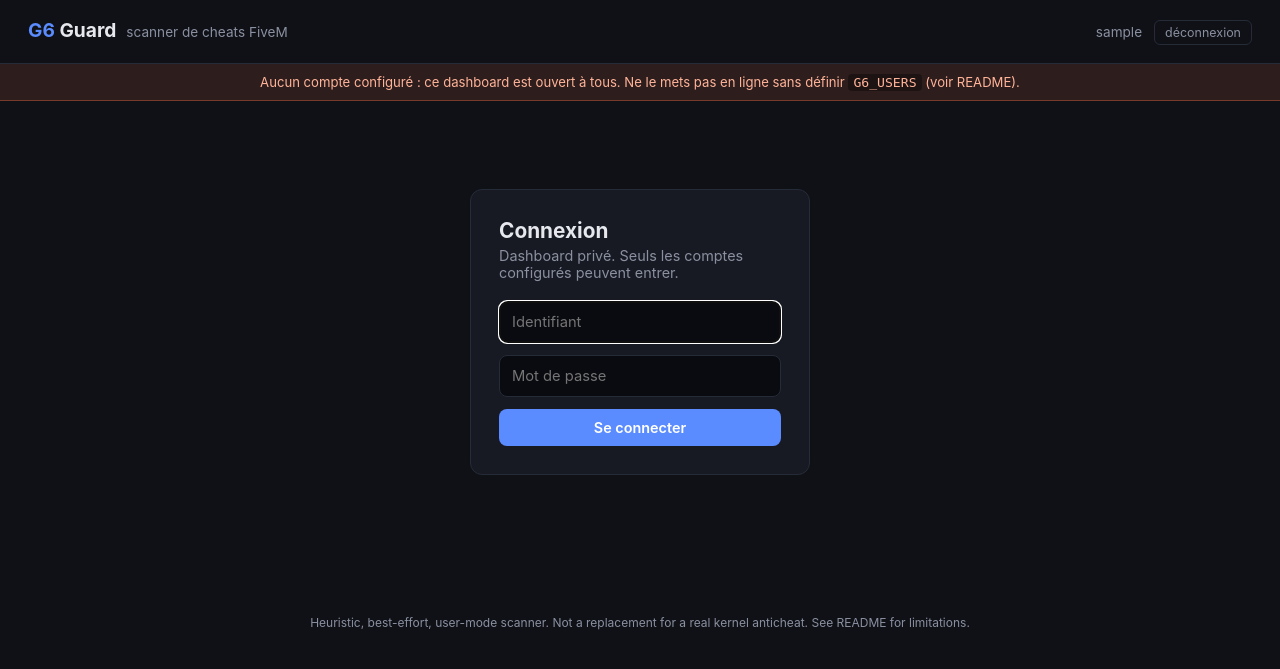
After one commit to noamgille-sketch/G6, a Flask app: template dashboard/templates/login.html in a window 1280 px wide. The commit adds this page. Shown: the top 669 px of the page. Run offline with Flask 3, Linux system fonts and the light colour scheme; the template is opened without the code that fills it, so the values that code supplies are empty; the visitor is signed in with stand-in values (Sample User, id 1).

Commit message:
Add authentication and deployment config for hosting the dashboard
The dashboard exposes every scan result, so putting it on a public URL
without a login would let anyone who finds the address read them and mint
verification links. Adds account-based login with hashed passwords held in
an environment variable, session cookies, and login rate limiting.

The production entry point refuses to boot when no accounts are configured,
so an open dashboard cannot be deployed by accident. Running locally still
works without accounts, with a warning banner.

Owner pages are protected; the pages and API the scanned person needs stay
public, since their client posts without credentials.

The database path is now configurable so a host's volume can be mounted
outside data/ - mounting it over data/ would hide the shipped signature
files. Includes render.yaml and a Procfile.

Co-Authored-By: Claude Opus 5 <noreply@anthropic.com>
Claude-Session: https://claude.ai/code/session_01VCJT7NMgtbUKjkeSRZVbE5

```diff
--- a/dashboard/app.py
+++ b/dashboard/app.py
@@ -1,5 +1,6 @@
 #!/usr/bin/env python3
 import argparse
+import functools
 import os
 import secrets
 import sys
@@ -8,15 +9,87 @@ from datetime import datetime, timedelta, timezone
 
 sys.path.insert(0, os.path.dirname(os.path.dirname(os.path.abspath(__file__))))
 
-from flask import Flask, abort, jsonify, render_template, request, redirect, url_for
+from flask import (
+    Flask, abort, jsonify, render_template, request, redirect, session, url_for,
+)
+from werkzeug.middleware.proxy_fix import ProxyFix
 
-from g6_anticheat import db, profile as profiles
+from g6_anticheat import auth, db, profile as profiles
 from g6_anticheat.engine import persist_report, run_scan
 from g6_anticheat.submission import InvalidSubmission, clean_report
 
 app = Flask(__name__)
 app.config["MAX_CONTENT_LENGTH"] = 1 * 1024 * 1024  # a report is a few KB
+
+# Sessions. A generated key is fine for local use, but on a deployment it
+# must be set, otherwise every restart logs everyone out.
+app.secret_key = os.environ.get("G6_SECRET_KEY") or secrets.token_hex(32)
+app.config.update(
+    SESSION_COOKIE_HTTPONLY=True,
+    SESSION_COOKIE_SAMESITE="Lax",
+    SESSION_COOKIE_SECURE=bool(os.environ.get("G6_HTTPS", "1") == "1"
+                               and os.environ.get("G6_LOCAL") != "1"),
+)
+
+# Behind a host's proxy, so url_for/request.url_root produce the real
+# https:// address instead of http://internal-container.
+app.wsgi_app = ProxyFix(app.wsgi_app, x_for=1, x_proto=1, x_host=1)
+
 _scan_lock = threading.Lock()
+
+
+def login_required(view):
+    """Protect owner-only pages. No-op when no accounts are configured."""
+    @functools.wraps(view)
+    def wrapped(*args, **kwargs):
+        if not auth.auth_configured():
+            return view(*args, **kwargs)
+        if not session.get("user"):
+            return redirect(url_for("login", next=request.path))
+        return view(*args, **kwargs)
+    return wrapped
+
+
+@app.context_processor
+def inject_globals():
+    return {
+        "current_user": session.get("user"),
+        "auth_configured": auth.auth_configured(),
+    }
+
+
+@app.route("/login", methods=["GET", "POST"])
+def login():
+    if not auth.auth_configured():
+        return redirect(url_for("index"))
+
+    error = None
+    if request.method == "POST":
+        ip = request.remote_addr or "-"
+        locked = auth.is_locked_out(ip)
+        if locked:
+            error = f"Trop de tentatives. Réessaie dans {locked // 60 + 1} minute(s)."
+        else:
+            username = (request.form.get("username") or "").strip()
+            password = request.form.get("password") or ""
+            if auth.verify(username, password, ip):
+                session.clear()
+                session["user"] = username
+                session.permanent = True
+                target = request.args.get("next") or url_for("index")
+                # Only allow relative redirects - never bounce to another site.
+                if not target.startswith("/") or target.startswith("//"):
+                    target = url_for("index")
+                return redirect(target)
+            error = "Identifiant ou mot de passe incorrect."
+
+    return render_template("login.html", error=error)
+
+
+@app.route("/logout", methods=["POST"])
+def logout():
+    session.clear()
+    return redirect(url_for("login"))
 
 SEVERITY_ORDER = ["CRITICAL", "HIGH", "MEDIUM", "LOW", "INFO"]
 DEFAULT_LINK_HOURS = 24
@@ -54,6 +127,7 @@ def _is_expired(verification) -> bool:
 
 
 @app.route("/")
+@login_required
 def index():
     db.init_db()
     return render_template(
@@ -66,6 +140,7 @@ def index():
 
 
 @app.route("/scan/<int:scan_id>")
+@login_required
 def scan_detail(scan_id):
     db.init_db()
     scan = db.get_scan(scan_id)
@@ -80,6 +155,7 @@ def scan_detail(scan_id):
 
 
 @app.route("/scan/new")
+@login_required
 def trigger_and_redirect():
     if _scan_lock.acquire(blocking=False):
         try:
@@ -94,6 +170,7 @@ def trigger_and_redirect():
 
 
 @app.route("/verifications/new", methods=["POST"])
+@login_required
 def create_verification():
     db.init_db()
     label = (request.form.get("label") or "").strip()[:80] or None
@@ -108,6 +185,7 @@ def create_verification():
 
 
 @app.route("/verification/<int:verification_id>")
+@login_required
 def verification_detail(verification_id):
     db.init_db()
     verification = db.get_verification(verification_id)
@@ -132,6 +210,7 @@ def verification_detail(verification_id):
 
 
 @app.route("/verification/<int:verification_id>/revoke", methods=["POST"])
+@login_required
 def revoke_verification(verification_id):
     db.revoke_verification(verification_id)
     return redirect(url_for("verification_detail", verification_id=verification_id))
@@ -199,6 +278,7 @@ def verify_submit(token):
 
     return jsonify({
         "ok": True,
+        "verdict": report["verdict"],
         "risk_score": report["risk_score"],
         "risk_label": report["risk_label"],
         "findings_sent": len(report["findings"]),
--- a/dashboard/static/style.css
+++ b/dashboard/static/style.css
@@ -175,6 +175,62 @@ h2 { font-size: 1.1rem; margin-top: 32px; color: var(--text); }
   color: #9aa4bd;
   margin: 0 0 12px;
 }
+
+.topbar-right {
+  margin-left: auto;
+  display: flex;
+  align-items: center;
+  gap: 12px;
+  color: var(--text-muted);
+  font-size: 0.85rem;
+}
+.logout-form { display: inline; margin: 0; }
+.logout-btn {
+  background: none;
+  border: 1px solid var(--border);
+  color: var(--text-muted);
+  border-radius: 6px;
+  padding: 4px 10px;
+  font-size: 0.78rem;
+  cursor: pointer;
+  font-family: inherit;
+}
+.logout-btn:hover { color: var(--text); border-color: var(--text-muted); }
+
+.no-auth-warning {
+  background: rgba(230, 103, 63, 0.14);
+  border-bottom: 1px solid rgba(230, 103, 63, 0.4);
+  color: #ffb499;
+  padding: 10px 20px;
+  font-size: 0.82rem;
+  text-align: center;
+}
+.no-auth-warning code {
+  background: rgba(0,0,0,0.35);
+  padding: 1px 5px;
+  border-radius: 4px;
+}
+
+.login-box {
+  max-width: 340px;
+  margin: 60px auto;
+  background: var(--bg-card);
+  border: 1px solid var(--border);
+  border-radius: 12px;
+  padding: 28px;
+}
+.login-box h1 { font-size: 1.3rem; }
+.login-box form { display: flex; flex-direction: column; gap: 12px; margin-top: 20px; }
+.login-box input {
+  background: #0a0b10;
+  border: 1px solid var(--border);
+  border-radius: 8px;
+  padding: 11px 12px;
+  color: var(--text);
+  font-size: 0.92rem;
+  font-family: inherit;
+}
+.login-box button { border: none; cursor: pointer; font-family: inherit; }
 
 .verdict {
   border-radius: 12px;
--- a/dashboard/templates/base.html
+++ b/dashboard/templates/base.html
@@ -11,8 +11,23 @@
   <a class="brand" href="{{ url_for('index') }}">
     <span class="brand-mark">G6</span> Guard
   </a>
-  <span class="tagline">personal FiveM cheat scanner</span>
+  <span class="tagline">scanner de cheats FiveM</span>
+  {% if current_user %}
+  <span class="topbar-right">
+    {{ current_user }}
+    <form method="post" action="{{ url_for('logout') }}" class="logout-form">
+      <button type="submit" class="logout-btn">déconnexion</button>
+    </form>
+  </span>
+  {% endif %}
 </header>
+
+{% if not auth_configured %}
+<div class="no-auth-warning">
+  Aucun compte configuré : ce dashboard est ouvert à tous. Ne le mets pas en ligne
+  sans définir <code>G6_USERS</code> (voir README).
+</div>
+{% endif %}
 <main class="container">
   {% block content %}{% endblock %}
 </main>
--- /dev/null
+++ b/dashboard/templates/login.html
@@ -0,0 +1,20 @@
+{% extends "base.html" %}
+{% block title %}Connexion &middot; G6 Guard{% endblock %}
+{% block content %}
+
+<div class="login-box">
+  <h1>Connexion</h1>
+  <p class="muted">Dashboard privé. Seuls les comptes configurés peuvent entrer.</p>
+
+  {% if error %}
+    <p class="notice notice-warn">{{ error }}</p>
+  {% endif %}
+
+  <form method="post">
+    <input type="text" name="username" placeholder="Identifiant" autocomplete="username" required autofocus>
+    <input type="password" name="password" placeholder="Mot de passe" autocomplete="current-password" required>
+    <button class="btn btn-primary" type="submit">Se connecter</button>
+  </form>
+</div>
+
+{% endblock %}
--- /dev/null
+++ b/g6_anticheat/auth.py
@@ -0,0 +1,84 @@
+"""Authentication for the dashboard.
+
+Accounts live in the G6_USERS environment variable, as JSON mapping a
+username to a password hash:
+
+    G6_USERS={"noam": "pbkdf2:sha256:600000$...", "collegue": "..."}
+
+They are deliberately NOT stored in the database or in a file in the
+repo: on a hosted deployment the filesystem is often wiped on redeploy,
+and a hash committed to git is a hash leaked to anyone with repo access.
+
+Generate a hash with:  python manage.py hash-password
+"""
+import json
+import os
+import time
+
+from werkzeug.security import check_password_hash
+
+# Compared against when the username does not exist, so a wrong username
+# and a wrong password take the same time to answer.
+_DUMMY_HASH = (
+    "pbkdf2:sha256:600000$dummydummydummy$"
+    "0000000000000000000000000000000000000000000000000000000000000000"
+)
+
+MAX_ATTEMPTS = 8
+LOCKOUT_SECONDS = 300
+
+_attempts: dict[str, list] = {}
+
+
+def load_users() -> dict[str, str]:
+    raw = os.environ.get("G6_USERS", "").strip()
+    if not raw:
+        return {}
+    try:
+        users = json.loads(raw)
+    except ValueError:
+        return {}
+    return users if isinstance(users, dict) else {}
+
+
+def auth_configured() -> bool:
+    return bool(load_users())
+
+
+def is_locked_out(ip: str) -> int:
+    """Return remaining lockout seconds, 0 if not locked out."""
+    record = _attempts.get(ip)
+    if not record:
+        return 0
+    count, first_attempt = record
+    if count < MAX_ATTEMPTS:
+        return 0
+    elapsed = time.time() - first_attempt
+    if elapsed > LOCKOUT_SECONDS:
+        _attempts.pop(ip, None)
+        return 0
+    return int(LOCKOUT_SECONDS - elapsed)
+
+
+def _record_failure(ip: str):
+    count, first_attempt = _attempts.get(ip, [0, time.time()])
+    if time.time() - first_attempt > LOCKOUT_SECONDS:
+        count, first_attempt = 0, time.time()
+    _attempts[ip] = [count + 1, first_attempt]
+
+
+def verify(username: str, password: str, ip: str = "-") -> bool:
+    users = load_users()
+    stored = users.get(username)
+
+    if stored is None:
+        check_password_hash(_DUMMY_HASH, password)
+        _record_failure(ip)
+        return False
+
+    if check_password_hash(stored, password):
+        _attempts.pop(ip, None)
+        return True
+
+    _record_failure(ip)
+    return False
--- a/requirements.txt
+++ b/requirements.txt
@@ -1,3 +1,4 @@
 psutil>=5.9
 Flask>=3.0
 pywin32>=306; platform_system=="Windows"
+gunicorn>=21.2; platform_system!="Windows"
```
Also changed, not shown: g6_anticheat/config.py (+8 -1 lines), manage.py (added, +59 -0 lines), render.yaml (added, +28 -0 lines), verify_client.py (+26 -26 lines), wsgi.py (added, +32 -0 lines), README.md, 1 other file.
